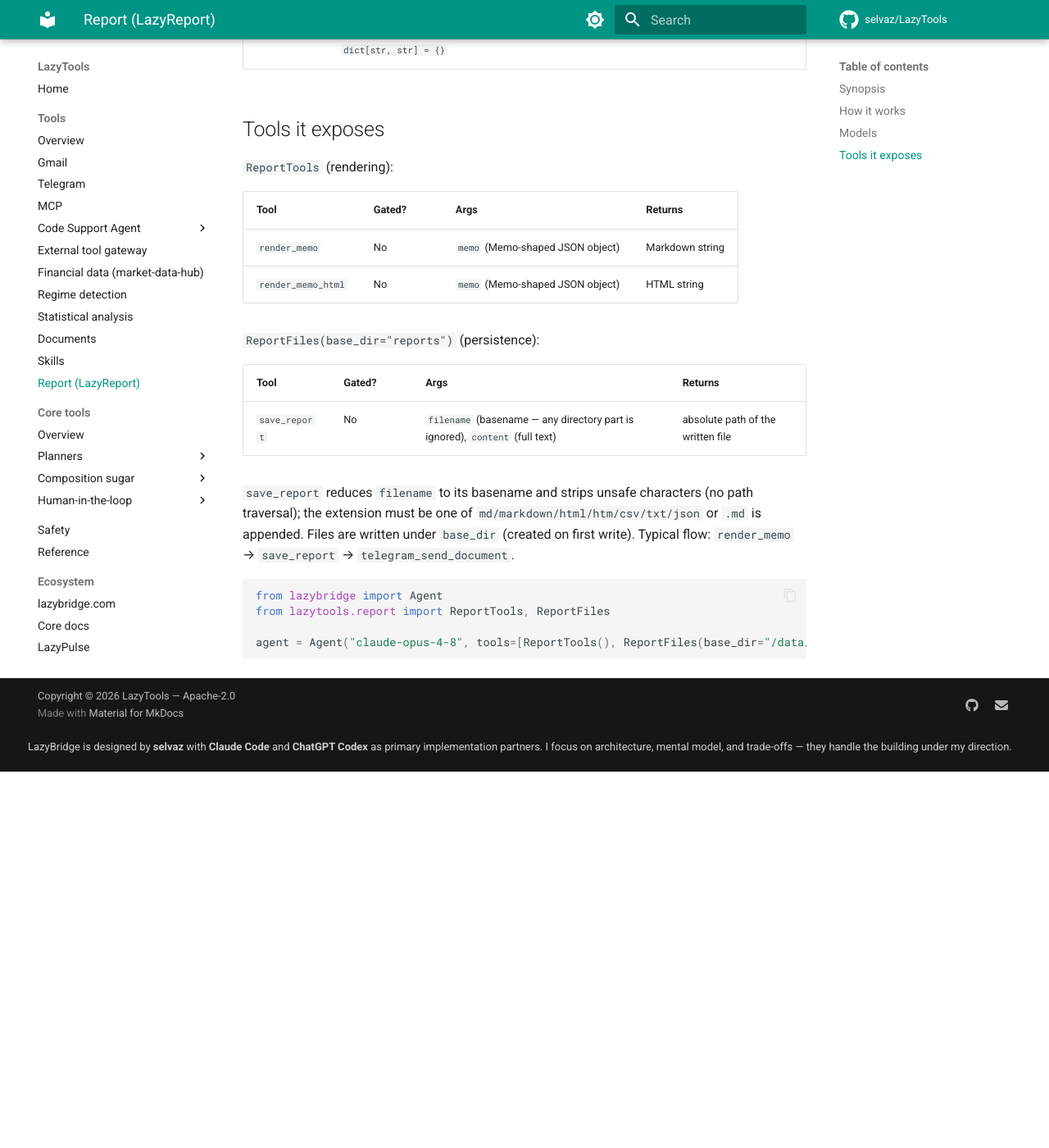
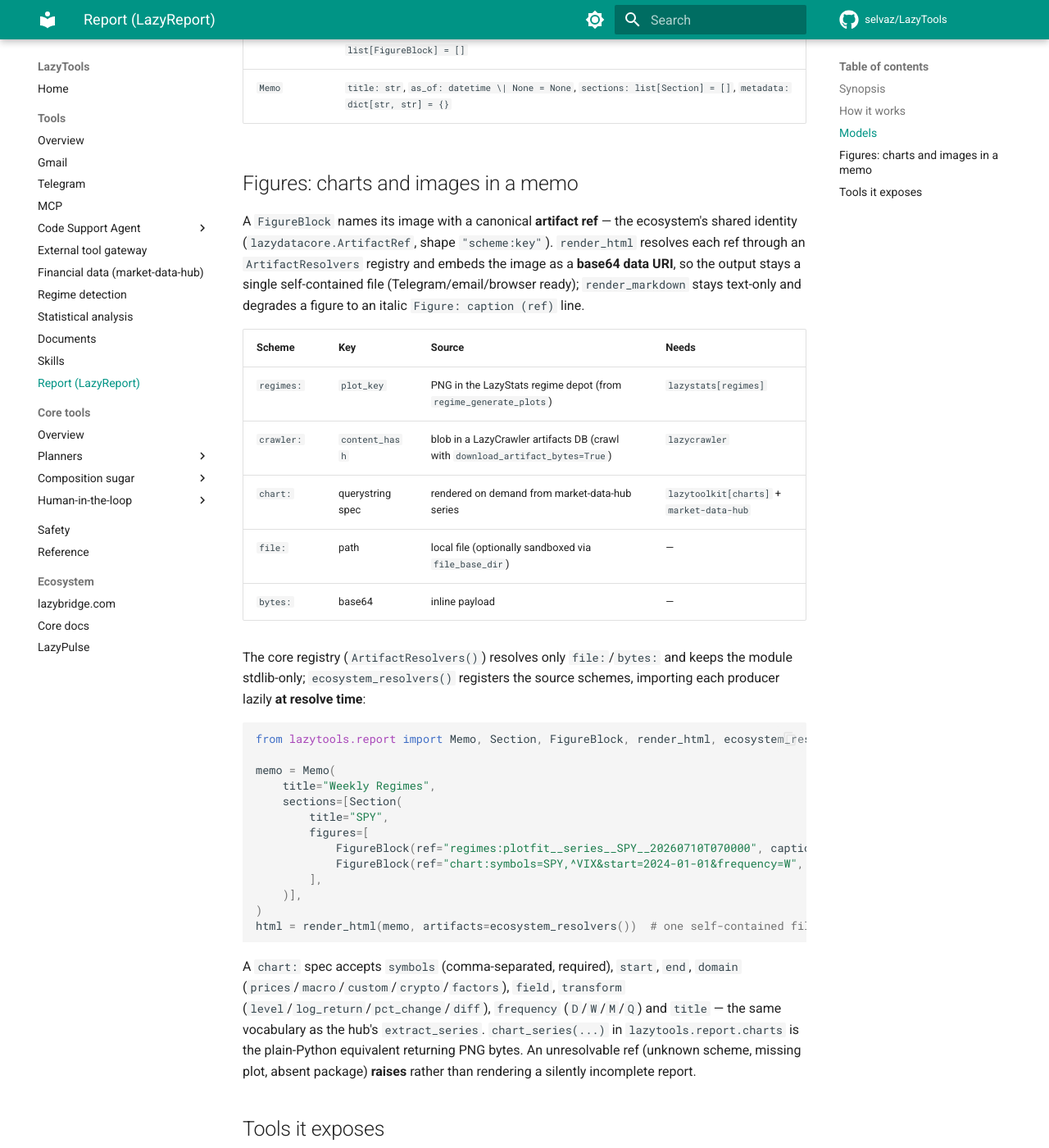
Before and after one commit to selvaz/LazyTools, an MkDocs documentation site: the page built from docs/report.md, in a window 1280 px wide and 1400 px high, scrolled down 1780 px. Shown: the whole window at 82% size. Built offline with MkDocs 1.6.1 and Material for MkDocs 9.7.7, drawn with Linux system fonts in a browser that asks for light colours; comment, search, counter and statistics services are not loaded; before the commit the page ends 2721 px from its top, so only the background shows below that; some of the changed text lies outside the part shown.

Commit message:
docs(report): figures, artifact schemes, chart specs; changelog
Co-Authored-By: Claude Fable 5 <noreply@anthropic.com>

````diff
--- a/docs/report.md
+++ b/docs/report.md
@@ -1,12 +1,12 @@
 # Report (LazyReport)
 
 Deterministic, domain-agnostic memo rendering. `lazytools.report` ships
-pydantic models (`Memo` / `Section` / `TableBlock`), two pure-function
-renderers (`render_markdown`, `render_html`), a `ToolProvider` (`ReportTools`)
-exposing `render_memo` and `render_memo_html`, and a file-writing
-`ToolProvider` (`ReportFiles`) exposing `save_report` — materialise a rendered
-report to disk so it can then be sent as an attachment (e.g. with the Telegram
-connector's `telegram_send_document`).
+pydantic models (`Memo` / `Section` / `TableBlock` / `FigureBlock`), two
+pure-function renderers (`render_markdown`, `render_html`), a `ToolProvider`
+(`ReportTools`) exposing `render_memo` and `render_memo_html`, and a
+file-writing `ToolProvider` (`ReportFiles`) exposing `save_report` —
+materialise a rendered report to disk so it can then be sent as an attachment
+(e.g. with the Telegram connector's `telegram_send_document`).
 
 The split of responsibilities is deliberate: **an LLM writes the prose** (the
 section bodies); **the layout is deterministic** — the same memo always
@@ -73,8 +73,56 @@ agent = Agent("claude-opus-4-8", tools=[ReportTools()])
 | Model | Fields |
 |---|---|
 | `TableBlock` | `columns: list[str]`, `rows: list[list[str]]` |
-| `Section` | `title: str`, `body: str = ""` (markdown prose), `tables: list[TableBlock] = []` |
+| `FigureBlock` | `ref: str` (canonical `scheme:key` artifact ref), `caption: str = ""` |
+| `Section` | `title: str`, `body: str = ""` (markdown prose), `tables: list[TableBlock] = []`, `figures: list[FigureBlock] = []` |
 | `Memo` | `title: str`, `as_of: datetime \| None = None`, `sections: list[Section] = []`, `metadata: dict[str, str] = {}` |
+
+## Figures: charts and images in a memo
+
+A `FigureBlock` names its image with a canonical **artifact ref** — the
+ecosystem's shared identity (`lazydatacore.ArtifactRef`, shape
+`"scheme:key"`). `render_html` resolves each ref through an
+`ArtifactResolvers` registry and embeds the image as a **base64 data URI**,
+so the output stays a single self-contained file (Telegram/email/browser
+ready); `render_markdown` stays text-only and degrades a figure to an italic
+`Figure: caption (ref)` line.
+
+| Scheme | Key | Source | Needs |
+|---|---|---|---|
+| `regimes:` | `plot_key` | PNG in the LazyStats regime depot (from `regime_generate_plots`) | `lazystats[regimes]` |
+| `crawler:` | `content_hash` | blob in a LazyCrawler artifacts DB (crawl with `download_artifact_bytes=True`) | `lazycrawler` |
+| `chart:` | querystring spec | rendered on demand from market-data-hub series | `lazytoolkit[charts]` + `market-data-hub` |
+| `file:` | path | local file (optionally sandboxed via `file_base_dir`) | — |
+| `bytes:` | base64 | inline payload | — |
+
+The core registry (`ArtifactResolvers()`) resolves only `file:`/`bytes:` and
+keeps the module stdlib-only; `ecosystem_resolvers()` registers the source
+schemes, importing each producer lazily **at resolve time**:
+
+```python
+from lazytools.report import Memo, Section, FigureBlock, render_html, ecosystem_resolvers
+
+memo = Memo(
+    title="Weekly Regimes",
+    sections=[Section(
+        title="SPY",
+        figures=[
+            FigureBlock(ref="regimes:plotfit__series__SPY__20260710T070000", caption="SPY with regime bands"),
+            FigureBlock(ref="chart:symbols=SPY,^VIX&start=2024-01-01&frequency=W", caption="SPY vs VIX"),
+        ],
+    )],
+)
+html = render_html(memo, artifacts=ecosystem_resolvers())  # one self-contained file
+```
+
+A `chart:` spec accepts `symbols` (comma-separated, required), `start`,
+`end`, `domain` (`prices`/`macro`/`custom`/`crypto`/`factors`), `field`,
+`transform` (`level`/`log_return`/`pct_change`/`diff`), `frequency`
+(`D`/`W`/`M`/`Q`) and `title` — the same vocabulary as the hub's
+`extract_series`. `chart_series(...)` in `lazytools.report.charts` is the
+plain-Python equivalent returning PNG bytes. An unresolvable ref (unknown
+scheme, missing plot, absent package) **raises** rather than rendering a
+silently incomplete report.
 
 ## Tools it exposes
 
````
Also changed, not shown: CHANGELOG.md (+22 -0 lines).
